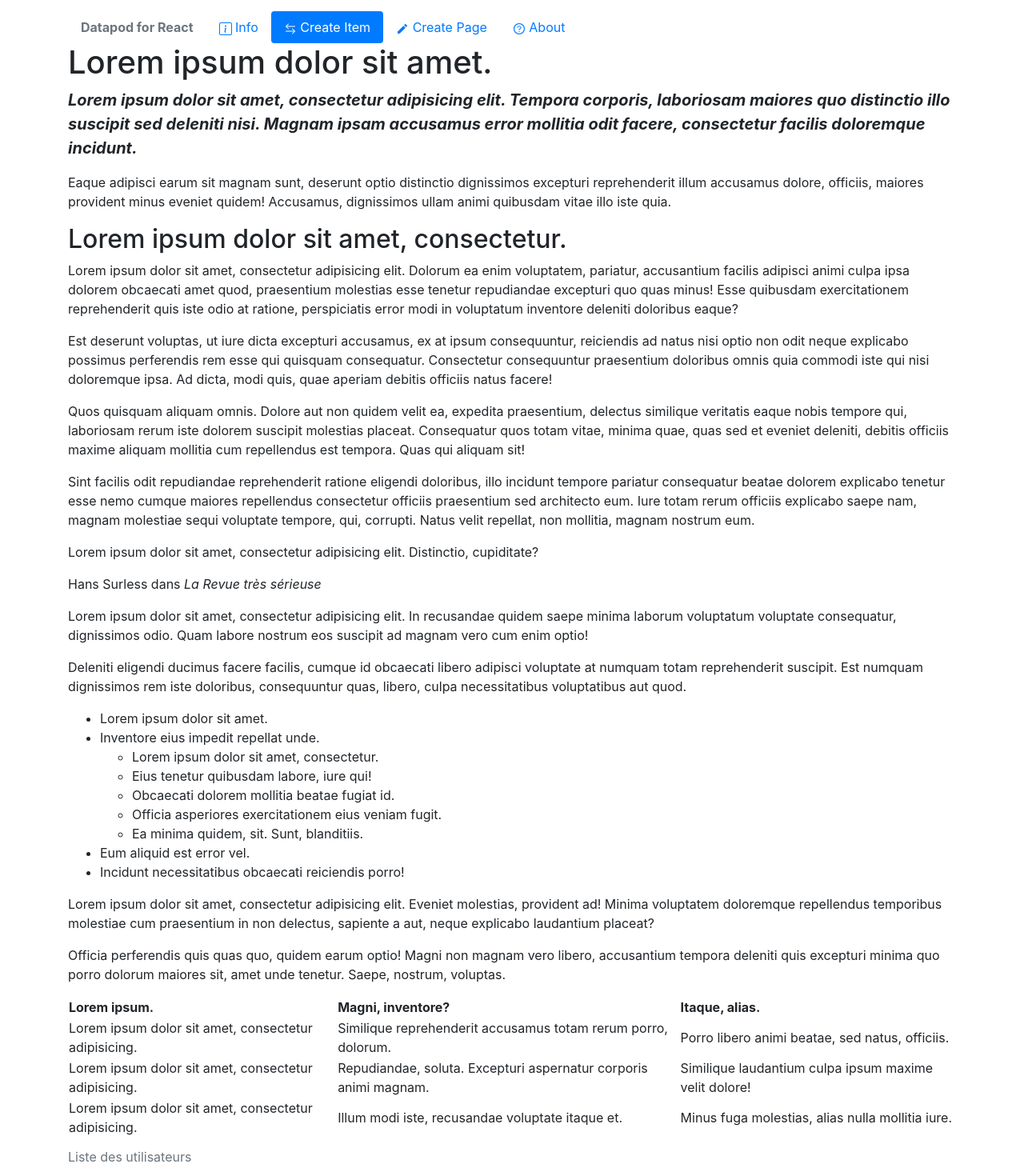
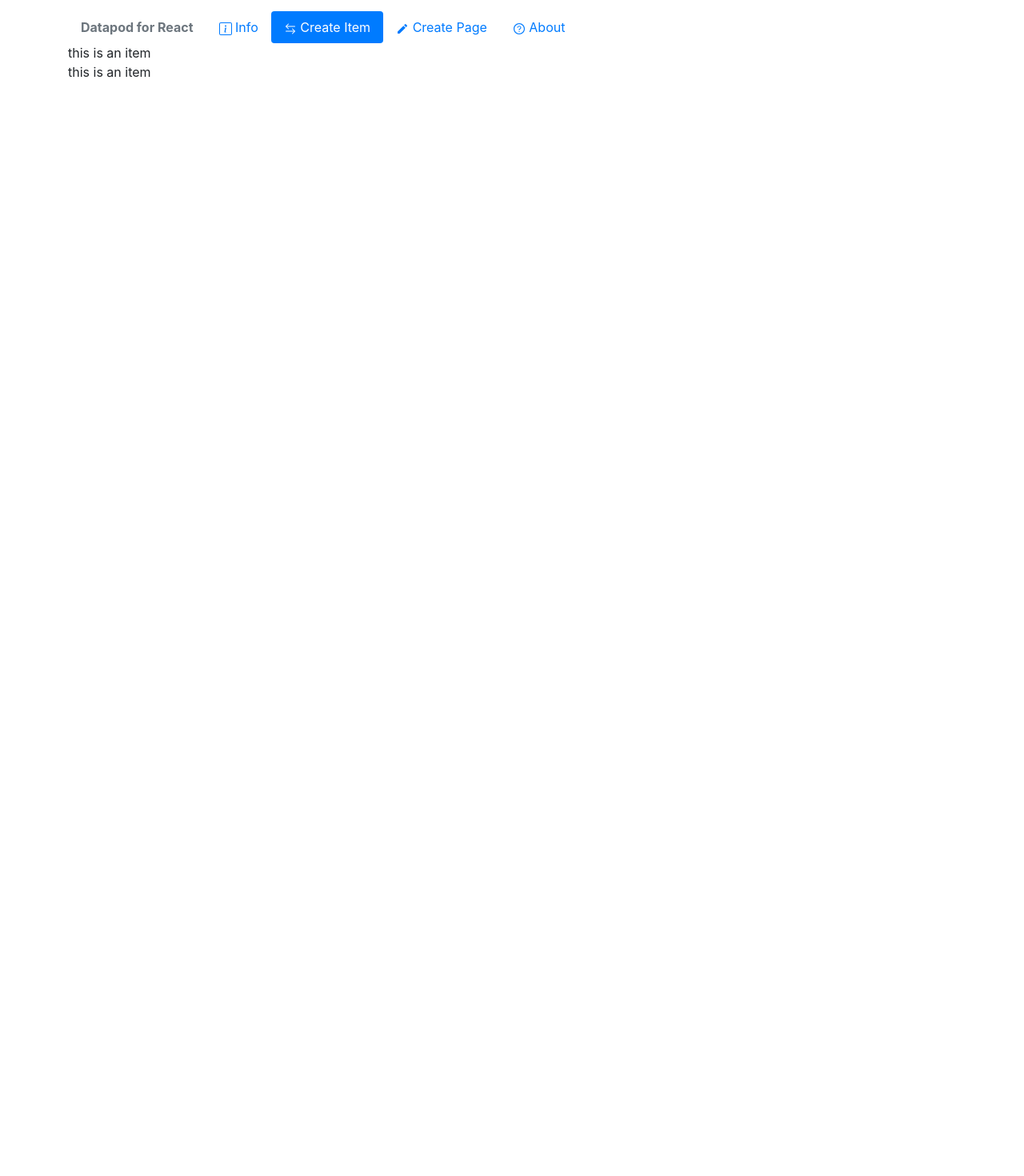
Before and after one commit to edwardtanguay/dpodreactold2, a React (Create React App) app: page / in a window 1280 px wide. Shown: the part 10-1480 px from the top of the page at 80% size. After the commit the page ends 800 px from the top, so only its background shows below. Built offline with nearby package versions, Linux system fonts and the light colour scheme.

Commit message:
first component

```diff
--- a/src/App.js
+++ b/src/App.js
@@ -5,75 +5,21 @@ import { FaListAlt } from 'react-icons/fa';
 import { BsArrowLeftRight, BsInfoSquare } from "react-icons/bs";
 import { MdCreate } from "react-icons/md";
 import { AiOutlineQuestionCircle } from "react-icons/ai";
+import Item from './components/Item';
 
 function App() {
 	return (
 		<div className="container mt-4">
 			<ul class="nav nav-pills">
 				<li className="nav-item"><a href="#" className="nav-link disabled font-weight-bold">Datapod for React</a></li>
-				<li className="nav-item"><a href="#" className="nav-link"><BsInfoSquare/> Info</a></li>
-				<li className="nav-item"><a href="#" className="nav-link active"><BsArrowLeftRight/> Create Item</a></li>
-				<li className="nav-item"><a href="#" className="nav-link"><MdCreate/> Create Page</a></li>
-				<li className="nav-item"><a href="#" className="nav-link"><AiOutlineQuestionCircle/> About</a></li>
+				<li className="nav-item"><a href="#" className="nav-link"><BsInfoSquare /> Info</a></li>
+				<li className="nav-item"><a href="#" className="nav-link active"><BsArrowLeftRight /> Create Item</a></li>
+				<li className="nav-item"><a href="#" className="nav-link"><MdCreate /> Create Page</a></li>
+				<li className="nav-item"><a href="#" className="nav-link"><AiOutlineQuestionCircle /> About</a></li>
 			</ul>
 
-			<article>
-				<h1>Lorem ipsum dolor sit amet.</h1>
-				<p class="lead font-weight-bold font-italic">Lorem ipsum dolor sit amet, consectetur adipisicing elit. Tempora corporis, laboriosam maiores quo distinctio illo suscipit sed deleniti nisi. Magnam ipsam accusamus error mollitia odit facere, consectetur facilis doloremque incidunt.</p>
-				<p>Eaque adipisci earum sit magnam sunt, deserunt optio distinctio dignissimos excepturi reprehenderit illum accusamus dolore, officiis, maiores provident minus eveniet quidem! Accusamus, dignissimos ullam animi quibusdam vitae illo iste quia.</p>
-				<h2>Lorem ipsum dolor sit amet, consectetur.</h2>
-				<p>Lorem ipsum dolor sit amet, consectetur adipisicing elit. Dolorum ea enim voluptatem, pariatur, accusantium facilis adipisci animi culpa ipsa dolorem obcaecati amet quod, praesentium molestias esse tenetur repudiandae excepturi quo quas minus! Esse quibusdam exercitationem reprehenderit quis iste odio at ratione, perspiciatis error modi in voluptatum inventore deleniti doloribus eaque?</p>
-				<p>Est deserunt voluptas, ut iure dicta excepturi accusamus, ex at ipsum consequuntur, reiciendis ad natus nisi optio non odit neque explicabo possimus perferendis rem esse qui quisquam consequatur. Consectetur consequuntur praesentium doloribus omnis quia commodi iste qui nisi doloremque ipsa. Ad dicta, modi quis, quae aperiam debitis officiis natus facere!</p>
-				<p>Quos quisquam aliquam omnis. Dolore aut non quidem velit ea, expedita praesentium, delectus similique veritatis eaque nobis tempore qui, laboriosam rerum iste dolorem suscipit molestias placeat. Consequatur quos totam vitae, minima quae, quas sed et eveniet deleniti, debitis officiis maxime aliquam mollitia cum repellendus est tempora. Quas qui aliquam sit!</p>
-				<p>Sint facilis odit repudiandae reprehenderit ratione eligendi doloribus, illo incidunt tempore pariatur consequatur beatae dolorem explicabo tenetur esse nemo cumque maiores repellendus consectetur officiis praesentium sed architecto eum. Iure totam rerum officiis explicabo saepe nam, magnam molestiae sequi voluptate tempore, qui, corrupti. Natus velit repellat, non mollitia, magnam nostrum eum.</p>
-				<blockquote >
-					<p>Lorem ipsum dolor sit amet, consectetur adipisicing elit. Distinctio, cupiditate?</p>
-					<footer>Hans Surless dans <cite>La Revue très sérieuse</cite></footer>
-				</blockquote>
-				<p>Lorem ipsum dolor sit amet, consectetur adipisicing elit. In recusandae quidem saepe minima laborum voluptatum voluptate consequatur, dignissimos odio. Quam labore nostrum eos suscipit ad magnam vero cum enim optio!</p>
-				<p>Deleniti eligendi ducimus facere facilis, cumque id obcaecati libero adipisci voluptate at numquam totam reprehenderit suscipit. Est numquam dignissimos rem iste doloribus, consequuntur quas, libero, culpa necessitatibus voluptatibus aut quod.</p>
-				<ul>
-					<li>Lorem ipsum dolor sit amet.</li>
-					<li>Inventore eius impedit repellat unde.
-            <ul>
-							<li>Lorem ipsum dolor sit amet, consectetur.</li>
-							<li>Eius tenetur quibusdam labore, iure qui!</li>
-							<li>Obcaecati dolorem mollitia beatae fugiat id.</li>
-							<li>Officia asperiores exercitationem eius veniam fugit.</li>
-							<li>Ea minima quidem, sit. Sunt, blanditiis.</li>
-						</ul>
-					</li>
-					<li>Eum aliquid est error vel.</li>
-					<li>Incidunt necessitatibus obcaecati reiciendis porro!</li>
-				</ul>
-				<p>Lorem ipsum dolor sit amet, consectetur adipisicing elit. Eveniet molestias, provident ad! Minima voluptatem doloremque repellendus temporibus molestiae cum praesentium in non delectus, sapiente a aut, neque explicabo laudantium placeat?</p>
-				<p>Officia perferendis quis quas quo, quidem earum optio! Magni non magnam vero libero, accusantium tempora deleniti quis excepturi minima quo porro dolorum maiores sit, amet unde tenetur. Saepe, nostrum, voluptas.</p>
-				<table>
-					<caption>Liste des utilisateurs</caption>
-					<thead>
-						<tr>
-							<th>Lorem ipsum.</th>
-							<th>Magni, inventore?</th>
-							<th>Itaque, alias.</th>
-						</tr>
-					</thead>
-					<tr>
-						<td>Lorem ipsum dolor sit amet, consectetur adipisicing.</td>
-						<td>Similique reprehenderit accusamus totam rerum porro, dolorum.</td>
-						<td>Porro libero animi beatae, sed natus, officiis.</td>
-					</tr>
-					<tr>
-						<td>Lorem ipsum dolor sit amet, consectetur adipisicing.</td>
-						<td>Repudiandae, soluta. Excepturi aspernatur corporis animi magnam.</td>
-						<td>Similique laudantium culpa ipsum maxime velit dolore!</td>
-					</tr>
-					<tr>
-						<td>Lorem ipsum dolor sit amet, consectetur adipisicing.</td>
-						<td>Illum modi iste, recusandae voluptate itaque et.</td>
-						<td>Minus fuga molestias, alias nulla mollitia iure.</td>
-					</tr>
-				</table>
-			</article>
+			<Item />
+			<Item />
 		</div>
 	);
 }
--- /dev/null
+++ b/src/components/Item.js
@@ -0,0 +1,9 @@
+import React from 'react';
+
+function Item() {
+	return (
+		<div>this is an item</div>
+	)
+}
+
+export default Item;
```
